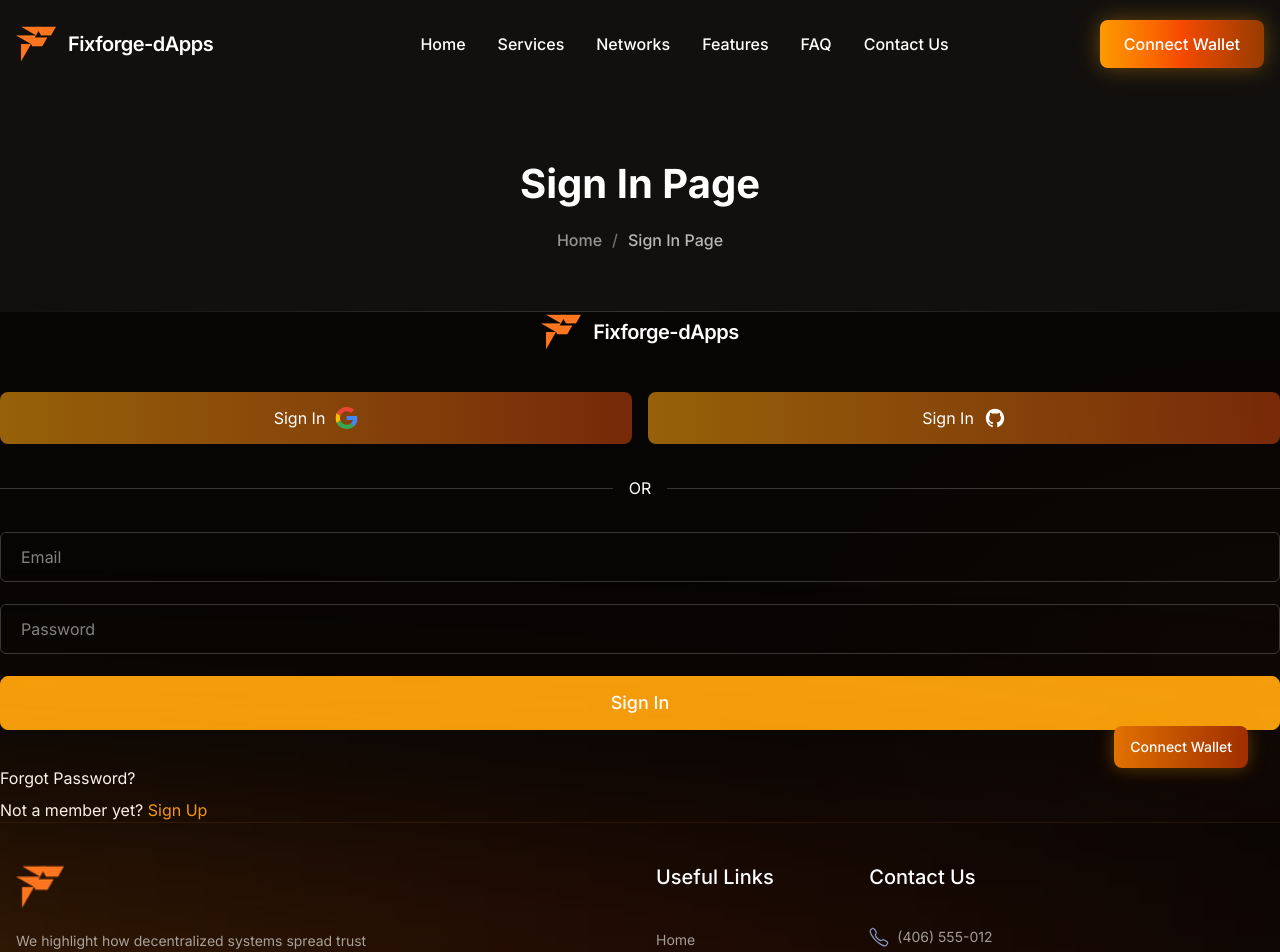
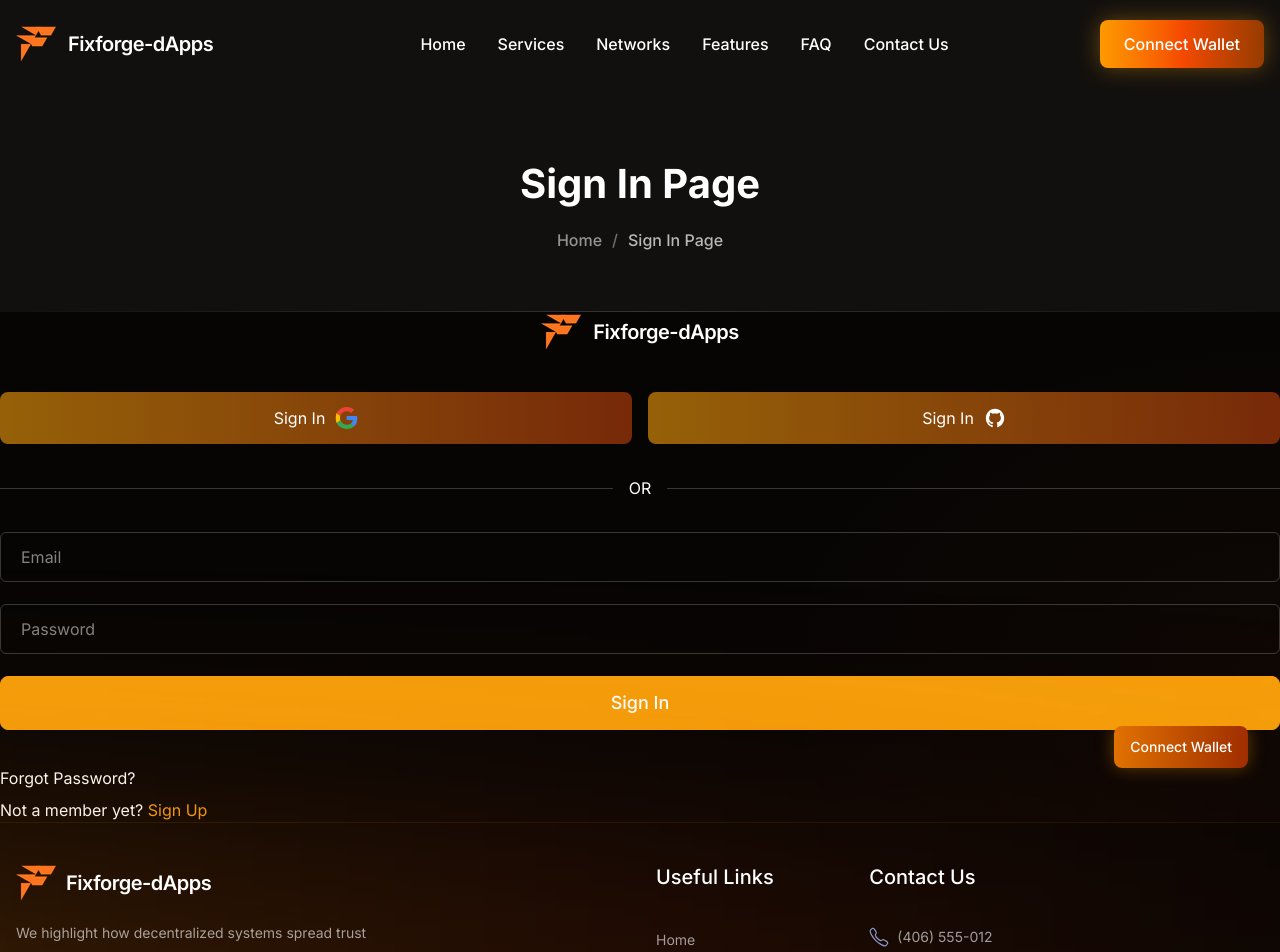
Before and after one commit to fredmark7098-arch/Fixforge-dApps, a Next.js app: page /signin in a window 1280 px wide. Shown: the top 952 px of the page. Built offline with nearby package versions, Linux system fonts and the light colour scheme.

Commit message:
refactor: update footer layout to enhance branding and accessibility
- Replaced the logo image with a linked component for improved navigation and accessibility.
- Enhanced the logo display with text for better brand visibility and user engagement.

```diff
--- a/src/app/components/layout/footer/index.tsx
+++ b/src/app/components/layout/footer/index.tsx
@@ -12,11 +12,22 @@ const Footer = () => {
       <div className="container relative z-10 pb-16">
         <div className="grid grid-cols-1 gap-y-10 md:gap-x-16 sm:grid-cols-2 lg:grid-cols-12 xl:gap-x-8">
           <div className="lg:col-span-6 sm:col-span-2">
-            <img
-              className="block h-12 w-20px mb-4"
-              src={getImagePath("/images/logo/logo.png")}
-              alt="Fixforge-dApps"
-            />
+            <Link
+              href="/"
+              className="mb-4 inline-flex items-center gap-2.5"
+              aria-label="Fixforge-dApps home"
+            >
+              <Image
+                src={getImagePath("/images/logo/logo.png")}
+                alt=""
+                width={40}
+                height={40}
+                className="h-9 w-9 shrink-0 sm:h-10 sm:w-10"
+              />
+              <span className="text-lg font-semibold tracking-tight text-white sm:text-xl">
+                Fixforge-dApps
+              </span>
+            </Link>
             <p className="text-white/60 text-sm font-normal max-w-96 leading-7 mb-7">
               We highlight how decentralized systems spread trust across many
               nodes transparent rules, cryptographic proofs, and open
```
